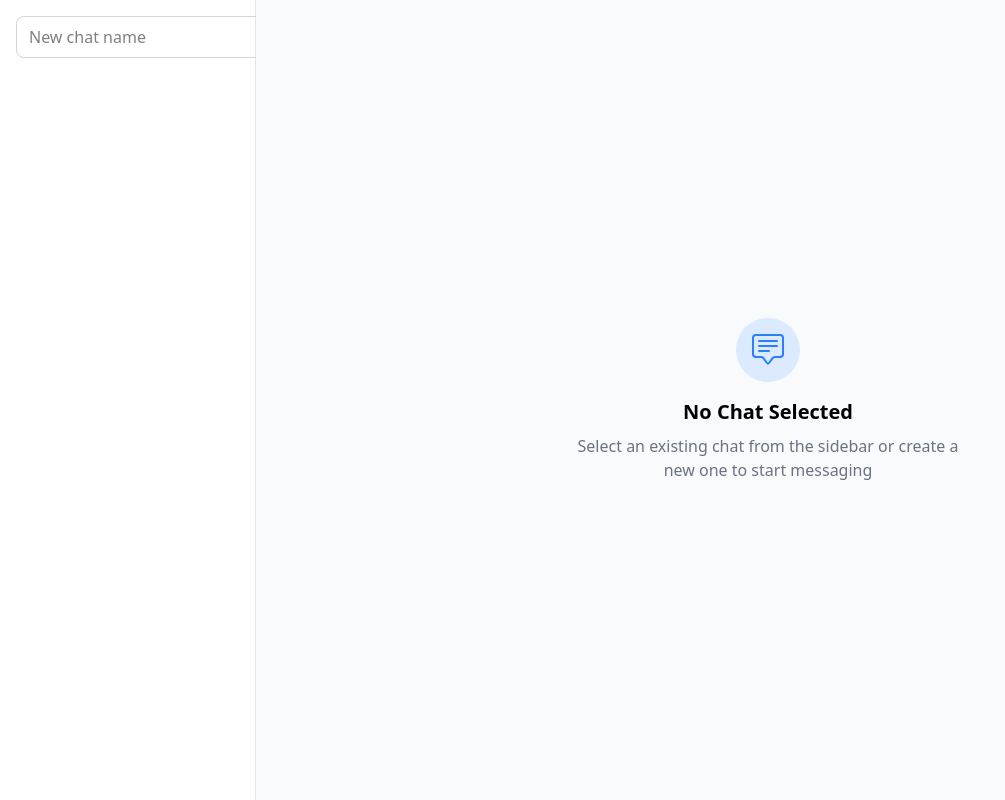
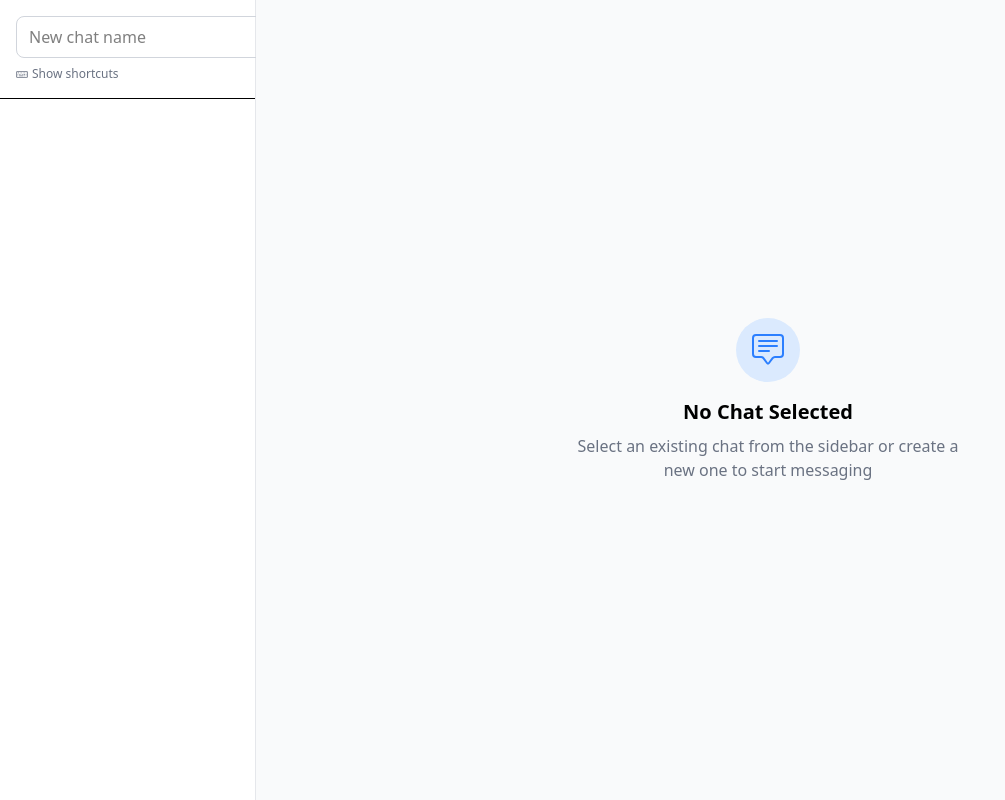
Before and after one commit to lufyDev/typeface-chat, a React (Vite) app: page / in a window 1280 px wide. Shown: the whole page, without its empty margins (0-1005 px from the left). Built offline with nearby package versions, Linux system fonts and the light colour scheme.

Commit message:
Feature: Add keyboard shortcuts and improve navigation

```diff
--- a/src/App.jsx
+++ b/src/App.jsx
@@ -3,14 +3,23 @@ import { Provider } from 'react-redux';
 import { store } from './store';
 import Sidebar from './components/Sidebar';
 import ChatArea from './components/ChatArea';
+import useKeyboardShortcuts from './hooks/useKeyboardShortcuts';
+
+const AppContent = () => {
+  useKeyboardShortcuts();
+
+  return (
+    <div className="flex h-screen bg-gray-100">
+      <Sidebar />
+      <ChatArea />
+    </div>
+  );
+};
 
 function App() {
   return (
     <Provider store={store}>
-      <div className="flex h-screen bg-gray-100">
-        <Sidebar />
-        <ChatArea />
-      </div>
+      <AppContent />
     </Provider>
   );
 }
--- a/src/components/Sidebar.jsx
+++ b/src/components/Sidebar.jsx
@@ -1,10 +1,18 @@
 import React, { useState } from 'react';
 import { useDispatch, useSelector } from 'react-redux';
 import { createChat, setActiveChat, deleteChat } from '../store/slices/chatSlice';
-import { BsTrash, BsPlus } from 'react-icons/bs';
+import { BsTrash, BsPlus, BsKeyboard } from 'react-icons/bs';
+
+const ShortcutHint = ({ shortcut, action }) => (
+  <div className="flex items-center justify-between text-xs text-gray-500 px-3 py-1">
+    <span>{action}</span>
+    <kbd className="px-2 py-0.5 bg-gray-100 rounded">{shortcut}</kbd>
+  </div>
+);
 
 const Sidebar = () => {
   const [newChatName, setNewChatName] = useState('');
+  const [showShortcuts, setShowShortcuts] = useState(false);
   const dispatch = useDispatch();
   const { chats, activeChat } = useSelector((state) => state.chat);
 
@@ -17,14 +25,16 @@ const Sidebar = () => {
   };
 
   return (
-    <div className="w-64 bg-white border-r border-gray-200 p-4">
-      <form onSubmit={handleCreateChat} className="mb-4">
+    <div className="w-64 bg-white border-r border-gray-200 flex flex-col">
+      <div className="p-4 border-b">
+        <form onSubmit={handleCreateChat} className="mb-2">
           <div className="flex gap-2">
             <input
               type="text"
               value={newChatName}
               onChange={(e) => setNewChatName(e.target.value)}
               placeholder="New chat name"
+              data-new-chat-input
               className="flex-1 px-3 py-2 border border-gray-300 rounded-lg focus:outline-none focus:ring-2 focus:ring-blue-500"
             />
             <button
@@ -35,9 +45,25 @@ const Sidebar = () => {
             </button>
           </div>
         </form>
+        <button
+          onClick={() => setShowShortcuts(!showShortcuts)}
+          className="text-xs text-gray-500 flex items-center gap-1 hover:text-gray-700"
+        >
+          <BsKeyboard />
+          {showShortcuts ? 'Hide shortcuts' : 'Show shortcuts'}
+        </button>
+      </div>
 
-      <div className="space-y-2">
-        {chats.map((chat) => (
+      {showShortcuts && (
+        <div className="p-2 bg-gray-50 space-y-1 text-xs">
+          <ShortcutHint shortcut="Alt + N" action="New chat" />
+          <ShortcutHint shortcut="Alt + 1-9" action="Switch chat" />
+        </div>
+      )}
+
+      <div className="flex-1 overflow-y-auto">
+        <div className="space-y-2 p-4">
+          {chats.map((chat, index) => (
             <div
               key={chat.id}
               className={`flex items-center justify-between p-3 rounded-lg cursor-pointer ${
@@ -45,7 +71,12 @@ const Sidebar = () => {
               }`}
               onClick={() => dispatch(setActiveChat(chat.id))}
             >
+              <div className="flex items-center gap-2">
+                <span className="text-xs text-gray-500">
+                  {index + 1}
+                </span>
                 <span className="truncate">{chat.name}</span>
+              </div>
               <button
                 onClick={(e) => {
                   e.stopPropagation();
@@ -59,6 +90,7 @@ const Sidebar = () => {
           ))}
         </div>
       </div>
+    </div>
   );
 };
 
--- /dev/null
+++ b/src/hooks/useKeyboardShortcuts.js
@@ -0,0 +1,34 @@
+import { useEffect } from 'react';
+import { useDispatch, useSelector } from 'react-redux';
+import { setActiveChat } from '../store/slices/chatSlice';
+
+const useKeyboardShortcuts = () => {
+  const dispatch = useDispatch();
+  const { chats, activeChat } = useSelector((state) => state.chat);
+
+  useEffect(() => {
+    const handleKeyPress = (e) => {
+      // Alt + number to switch between chats (1-9)
+      if (e.altKey && !isNaN(e.key) && e.key !== '0') {
+        const index = parseInt(e.key) - 1;
+        if (index < chats.length) {
+          dispatch(setActiveChat(chats[index].id));
+        }
+      }
+
+      // Alt + N to focus new chat input
+      if (e.altKey && e.key.toLowerCase() === 'n') {
+        const newChatInput = document.querySelector('[data-new-chat-input]');
+        if (newChatInput) {
+          e.preventDefault();
+          newChatInput.focus();
+        }
+      }
+    };
+
+    window.addEventListener('keydown', handleKeyPress);
+    return () => window.removeEventListener('keydown', handleKeyPress);
+  }, [dispatch, chats]);
+};
+
+export default useKeyboardShortcuts;
```
Lines whose indentation alone changed are shown as unchanged.
